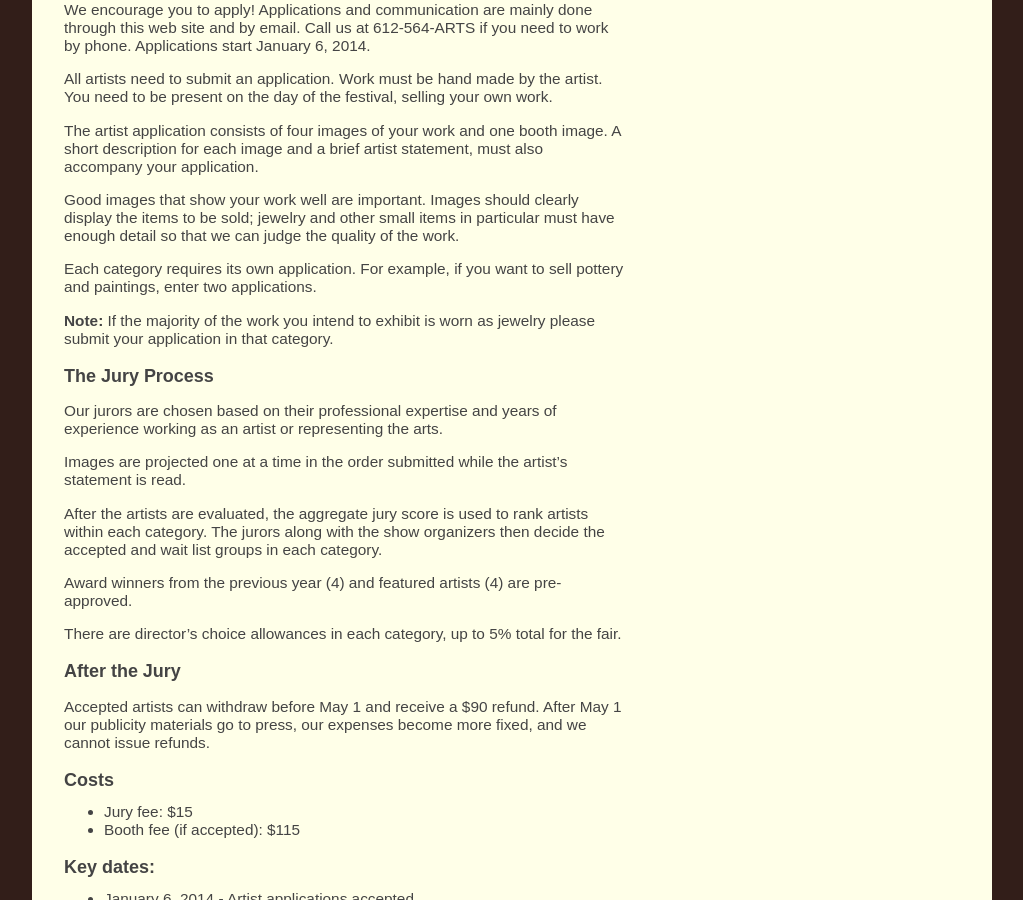
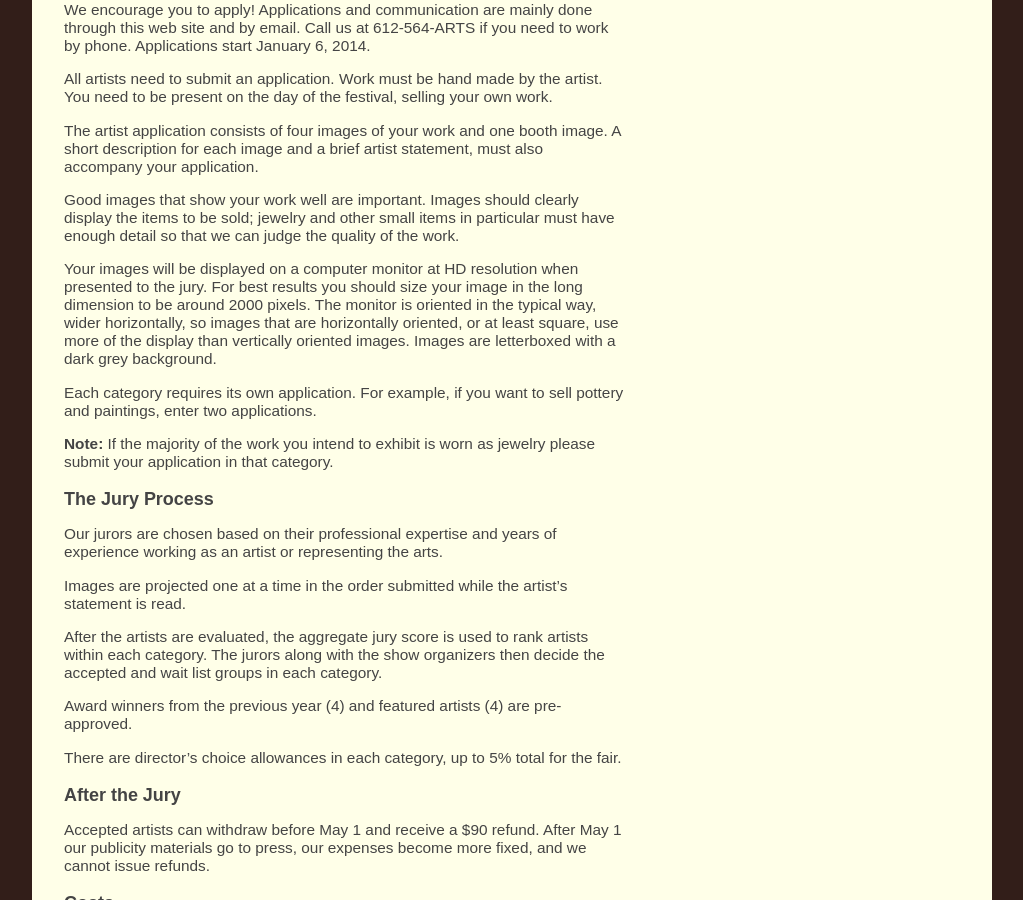
Before and after one commit to krumbunny/sapfest.org, a Jekyll site: the page built from apply/jury.md, in a window 1280 px wide and 900 px high, scrolled down 412 px. Shown: the whole window, without its empty margins (128-1151 px from the left). Built offline with Jekyll 4.4.1, drawn with Linux system fonts in a browser that asks for light colours; Markdown is read by kramdown in place of the engine named in the settings.

Commit message:
Image information

```diff
--- a/apply/jury.md
+++ b/apply/jury.md
@@ -32,6 +32,14 @@ Good images that show your work well are important.
 Images should clearly display the items to be
 sold; jewelry and other small items in particular must have
 enough detail so that we can judge the quality of the work.
+
+Your images will be displayed on a computer monitor at HD resolution
+when presented to the jury.
+For best results you should size your image in the
+long dimension to be around 2000 pixels.
+The monitor is oriented in the typical way, wider horizontally, so images
+that are horizontally oriented, or at least square, use more of the display than
+vertically oriented images. Images are letterboxed with a dark grey background.
 
 Each category requires its own application. For example,
 if you want to sell pottery and paintings, enter two applications.
```
